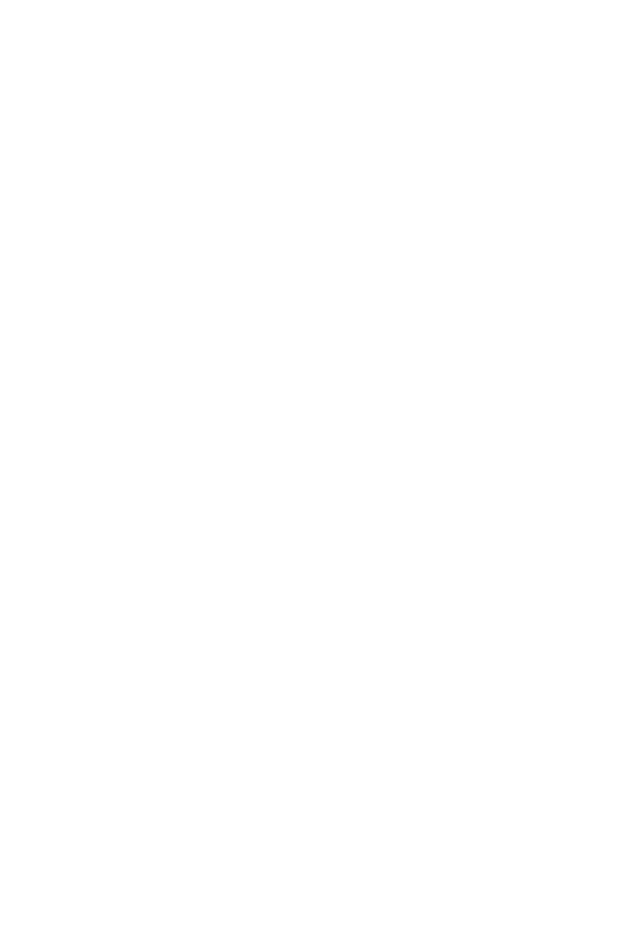
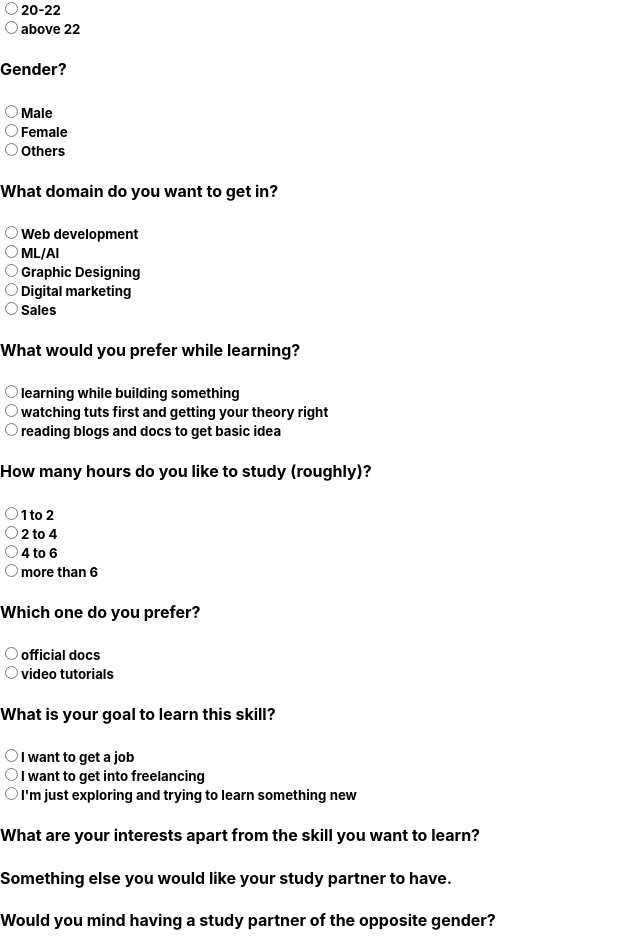
Before and after one commit to 4-Callback-Cats/Comapanionsy, a React (Create React App) app: page /profile in a window 1280 px wide. Shown: the part 354-1306 px from the top of the page, without its empty margins (0-640 px from the left). Before the commit the page ends 800 px from the top, so only its background shows below. Built offline with nearby package versions, Linux system fonts and the light colour scheme; no server answers.

Commit message:
feat: Changes for QuestionCard at /profile from sandbox

```diff
--- a/src/App.js
+++ b/src/App.js
@@ -4,6 +4,7 @@
 import About from './components/About';
 import Login from './components/Login';
 import { ProvideAuth } from './lib/auth';
+import YourProfile from './components/YourProfile';
 
 function App() {
   return (
@@ -15,7 +16,7 @@
             <Route path="/" exact component={About} />
             {/* <Route path="/home" exact component={Home} /> */}
             <Route path="/login" exact component={Login} />
-            {/* <Route path="/profile" exact component={Profile} /> */}
+            <Route path="/profile" exact component={YourProfile} />
           </Switch>
         </div>
       </ProvideAuth>
--- /dev/null
+++ b/src/components/QuestionCard.js
@@ -0,0 +1,19 @@
+import React from 'react';
+
+function QuestionCard({ item }) {
+  return (
+    <div className="questionCardWrapper">
+      <h4>{item.q}</h4>
+      <h5>
+        {item.options.map((option) => (
+          <div key={option}>
+            <input type="radio" value={option} />
+            <label>{option}</label>
+          </div>
+        ))}
+      </h5>
+    </div>
+  );
+}
+
+export default QuestionCard;
--- /dev/null
+++ b/src/components/YourProfile.js
@@ -0,0 +1,26 @@
+import React from 'react';
+import questions from './questions.js';
+import QuestionCard from './QuestionCard';
+
+function YourProfile() {
+  return (
+    <>
+      <h1>Let us get to know you first...</h1>
+      <h3>
+        We will ask a few questions, based on which you will find a matching
+        study partner.
+        <br />
+        <br />
+        Ready? Awesome!
+      </h3>
+
+      <div className="questions">
+        {questions.map((item) => (
+          <QuestionCard item={item} key={item.q} />
+        ))}
+      </div>
+    </>
+  );
+}
+
+export default YourProfile;
--- /dev/null
+++ b/src/components/questions.js
@@ -0,0 +1,58 @@
+let questions = [
+  {
+    q: 'What is your age?',
+    options: ['below 15', '15-17', '17-19', '20-22', 'above 22'],
+  },
+  {
+    q: 'Gender?',
+    options: ['Male', 'Female', 'Others'],
+  },
+  {
+    q: 'What domain do you want to get in?',
+    options: [
+      'Web development',
+      'ML/AI',
+      'Graphic Designing',
+      'Digital marketing',
+      'Sales',
+    ],
+  },
+  {
+    q: 'What would you prefer while learning?',
+    options: [
+      'learning while building something',
+      'watching tuts first and getting your theory right',
+      'reading blogs and docs to get basic idea',
+    ],
+  },
+  {
+    q: 'How many hours do you like to study (roughly)?',
+    options: ['1 to 2', '2 to 4', '4 to 6', 'more than 6'],
+  },
+  {
+    q: 'Which one do you prefer?',
+    options: ['official docs ', 'video tutorials'],
+  },
+  {
+    q: ' What is your goal to learn this skill?',
+    options: [
+      'I want to get a job',
+      'I want to get into freelancing',
+      "I'm just exploring and trying to learn something new",
+    ],
+  },
+  {
+    q: 'What are your interests apart from the skill you want to learn?',
+    options: [],
+  },
+  {
+    q: 'Something else you would like your study partner to have.',
+    options: [],
+  },
+  {
+    q: 'Would you mind having a study partner of the opposite gender?',
+    options: [],
+  },
+];
+
+export default questions;
```
